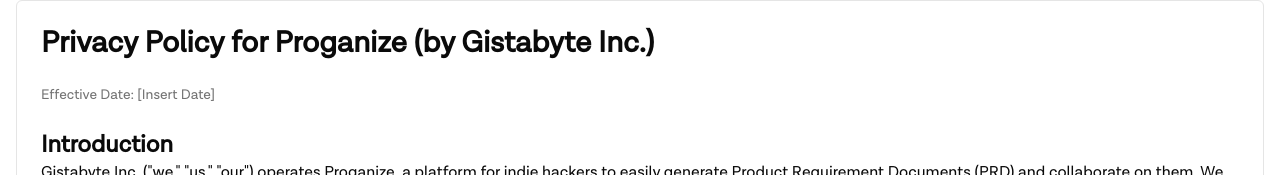
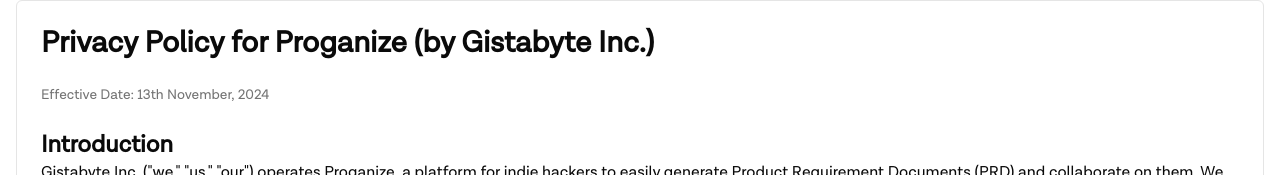
Before and after one commit to Starters-lab/proganize-site, a Next.js app: page /privacy-terms in a window 1280 px wide. Shown: the part 148-323 px from the top of the page. Built offline with nearby package versions, Linux system fonts and the light colour scheme; no server answers.

Commit message:
add: optimized changes for links and dates

```diff
--- a/src/app/layout/PricingToggle.tsx
+++ b/src/app/layout/PricingToggle.tsx
@@ -1,6 +1,6 @@
 "use client";
 import { useState } from "react";
-import { Check, ArrowRight, GiftIcon } from "lucide-react";
+import { Check, ArrowRight, GiftIcon, Link } from "lucide-react";
 import { Button } from "@/components/ui/button";
 import { Card } from "@/components/ui/card";
 
@@ -83,9 +83,11 @@
                 <span>Export to PDF and DOCX</span>
               </li>
             </ul>
+            <Link href={`${process.env.APP_URL}`}>
               <Button className='w-full' variant='outline'>
                 Start for free
               </Button>
+            </Link>
           </div>
         </Card>
         <Card className='p-8 bg-card/50 backdrop-blur-sm border-[#bf8aeb4d] relative overflow-hidden'>
@@ -155,10 +157,12 @@
                 <span>Advanced export options</span>
               </li>
             </ul>
+            <Link href={`${process.env.APP_URL}`}>
               <Button className='w-full'>
                 Start with pro
                 <ArrowRight className='ml-2 h-4 w-4' />
               </Button>
+            </Link>
           </div>
         </Card>
       </div>
--- a/src/app/layout/nav.tsx
+++ b/src/app/layout/nav.tsx
@@ -64,12 +64,14 @@
           </Link>
         </nav>
         <div className='hidden lg:block'>
+          <Link href={`${process.env.APP_URL}`}>
             <Button
               className='bg-primary text-primary-foreground'
               variant='default'
             >
               Go to dashboard
             </Button>
+          </Link>
         </div>
       </div>
       <nav
--- a/src/app/privacy-terms/page.tsx
+++ b/src/app/privacy-terms/page.tsx
@@ -36,7 +36,7 @@
                       Privacy Policy for Proganize (by Gistabyte Inc.)
                     </h2>
                     <p className='text-sm text-muted-foreground'>
-                      Effective Date: [Insert Date]
+                      Effective Date: 13th November, 2024
                     </p>
 
                     <section>
@@ -181,7 +181,7 @@
                       Terms of Service for Proganize (by Gistabyte Inc.)
                     </h2>
                     <p className='text-sm text-muted-foreground'>
-                      Effective Date: [Insert Date]
+                      Effective Date: 13th November, 2024
                     </p>
 
                     <section>
```
Lines whose indentation alone changed are shown as unchanged.
